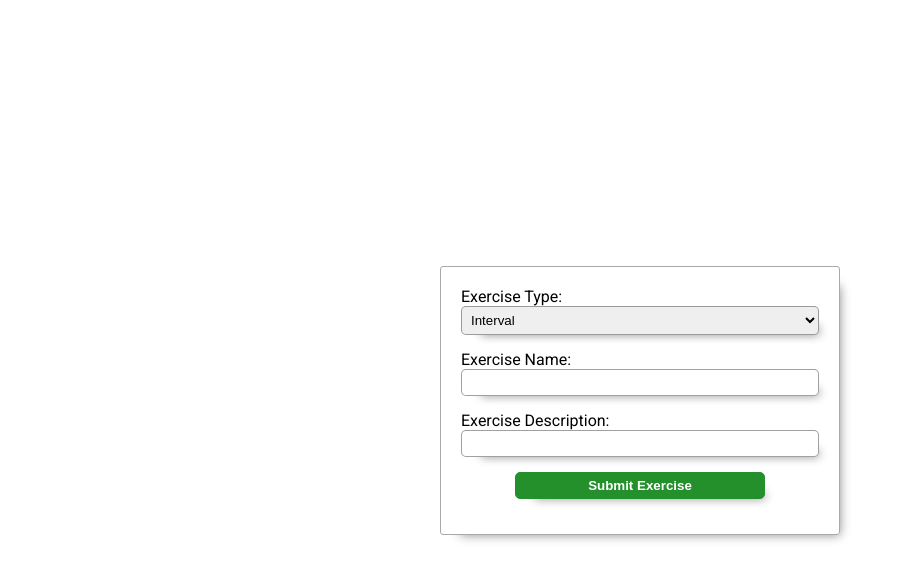
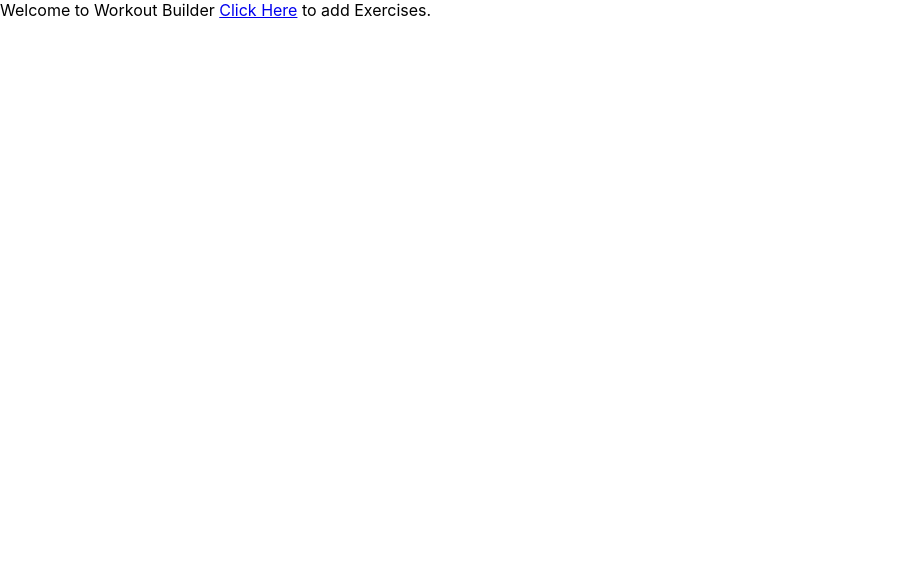
Before and after one commit to SeanMee86/workout-builder, a React (Create React App) app in the folder client/: page / in a window 1280 px wide. Shown: the top 580 px of the page, without its empty margins (0-908 px from the left). Built offline with nearby package versions, Linux system fonts and the light colour scheme.

Commit message:
new cluster, adding routing

```diff
--- a/client/package.json
+++ b/client/package.json
@@ -9,6 +9,7 @@
     "react": "^16.13.1",
     "react-dom": "^16.13.1",
     "react-redux": "^7.2.0",
+    "react-router-dom": "^5.1.2",
     "react-scripts": "3.4.1",
     "redux": "^4.0.5",
     "redux-thunk": "^2.3.0",
--- a/client/src/App.js
+++ b/client/src/App.js
@@ -1,11 +1,14 @@
 import React from 'react';
-import ExerciseDataForm from "./components/ExerciseDataForm";
+import {Switch, Route, Link} from 'react-router-dom';
 
-import './App.css';
+import Exercises from "./containers/Exercises";
 
 function App() {
   return (
-      <ExerciseDataForm/>
+      <Switch>
+        <Route path={'/exercises'} component={Exercises}/>
+        <Route path={'/'} render={() => (<div>Welcome to Workout Builder <Link to={'/exercises'}>Click Here</Link> to add Exercises.</div>)}/>
+      </Switch>
   );
 }
 
--- /dev/null
+++ b/client/src/containers/Exercises.js
@@ -0,0 +1,8 @@
+import React from 'react';
+import ExerciseDataForm from "../components/ExerciseDataForm";
+
+const Exercises = () => (
+    <ExerciseDataForm/>
+);
+
+export default Exercises;
--- a/client/src/index.js
+++ b/client/src/index.js
@@ -3,12 +3,15 @@ import ReactDOM from 'react-dom';
 import './index.css';
 import App from './App';
 import {Provider} from 'react-redux'
+import {BrowserRouter} from "react-router-dom";
 import store from "./store";
 import * as serviceWorker from './serviceWorker';
 
 ReactDOM.render(
   <Provider store={store}>
-    <App />
+      <BrowserRouter>
+            <App />
+      </BrowserRouter>
   </Provider>
   ,
   document.getElementById('root')
--- a/package.json
+++ b/package.json
@@ -6,7 +6,6 @@
   "scripts": {
     "start": "node server.js",
     "server": "nodemon server.js",
-    "client": "npm start --prefix client",
     "installDeps": "npm install && cd client && npm install && cd ../",
     "dev": "concurrently \"npm run server\" \"npm run client\"",
     "heroku-postbuild": "NPM_CONFIG_PRODUCTION=false npm install --prefix client && npm run build --prefix client"
```
Also changed, not shown: 2 other files (tests, documents, lock files or other folders).
